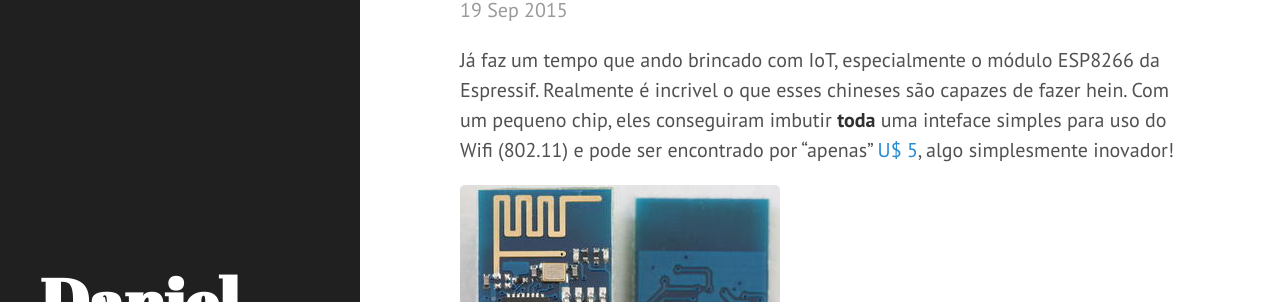
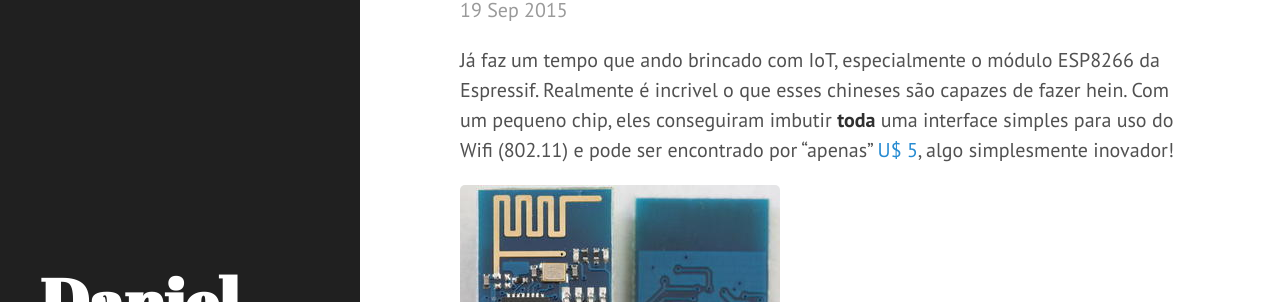
Before and after one commit to djunho/djunho.github.io, a Jekyll site: the page built from _posts/2015-09-19-A_brincadeira_do_IoT.md, in a window 1280 px wide. Shown: the part 135-437 px from the top of the page. Built offline with Jekyll 4.4.1, drawn with Linux system fonts in a browser that asks for light colours; Markdown is read by kramdown in place of the engine named in the settings; comment, search, counter and statistics services are not loaded.

Commit message:
Correção de texto e tentativa de centralizar imagens via css

```diff
--- a/_posts/2015-09-19-A_brincadeira_do_IoT.md
+++ b/_posts/2015-09-19-A_brincadeira_do_IoT.md
@@ -4,7 +4,7 @@
 tags: IoT, ESP, ESP8266
 ---
 
-Já faz um tempo que ando brincado com IoT, especialmente o módulo ESP8266 da Espressif. Realmente é incrivel o que esses chineses são capazes de fazer hein. Com um pequeno chip, eles conseguiram imbutir **toda** uma inteface simples para uso do Wifi (802.11) e pode ser encontrado por "apenas" [U$ 5](http://pt.aliexpress.com/wholesale?catId=0&initiative_id=SB_20150919053814&SearchText=ESP8266+01 "No momento em que escrevo esse artigo"), algo simplesmente inovador!
+Já faz um tempo que ando brincado com IoT, especialmente o módulo ESP8266 da Espressif. Realmente é incrivel o que esses chineses são capazes de fazer hein. Com um pequeno chip, eles conseguiram imbutir **toda** uma interface simples para uso do Wifi (802.11) e pode ser encontrado por "apenas" [U$ 5](http://pt.aliexpress.com/wholesale?catId=0&initiative_id=SB_20150919053814&SearchText=ESP8266+01 "No momento em que escrevo esse artigo"), algo simplesmente inovador!
 
 ![placeholder](https://raw.githubusercontent.com/djunho/djunho.github.io/master/Imagens/ESP8266-01.jpg "Módulo modelo 01")
 
--- a/public/css/poole.css
+++ b/public/css/poole.css
@@ -177,6 +177,10 @@
   font-size: 100%;
   color: inherit;
   background-color: transparent;
+}
+
+.placeholder {
+  align: center;
 }
 
 /* Pygments via Jekyll */
```
